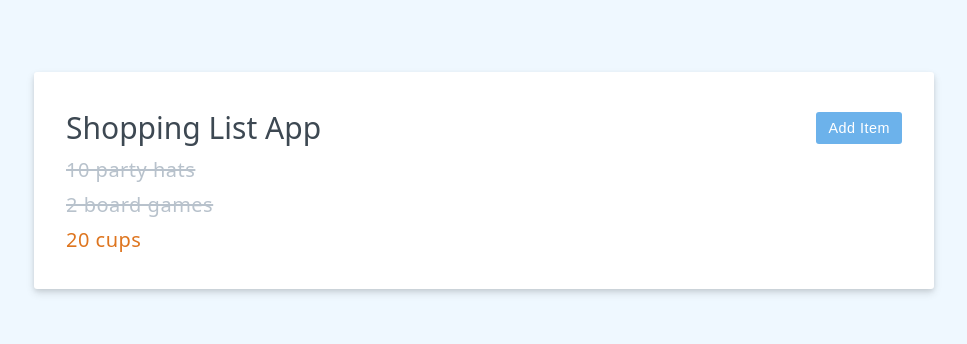
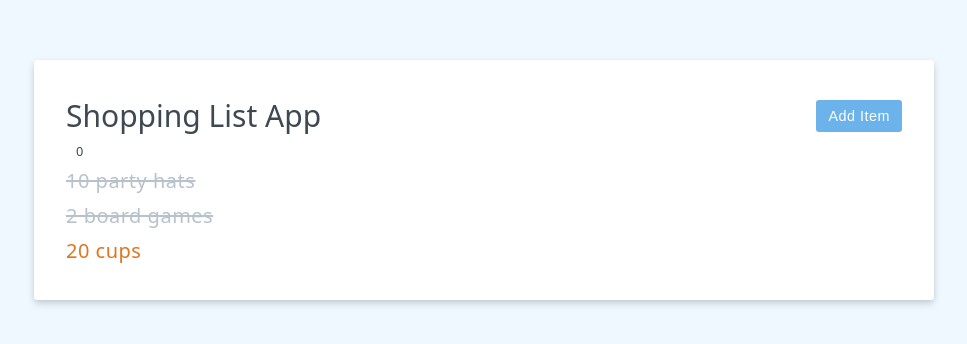
Before and after one commit to huy19712011/vue-app02, a Vue app: page / in a window 1280 px wide. Shown: the part 220-564 px from the top of the page, without its empty margins (156-1123 px from the left). Built offline with nearby package versions, Linux system fonts and the light colour scheme.

Commit message:
Computed Properties - part 1

```diff
--- a/src/App.vue
+++ b/src/App.vue
@@ -1,7 +1,9 @@
 <script setup>
-import { ref } from "vue";
+import { ref, computed } from "vue";
 const header = ref("Shopping List App");
-
+const characterCount = computed(() => {
+  return newItem.value.length;
+});
 const items = ref([
   { id: 1, label: "10 party hats", purchased: true, hightPriority: false },
   { id: 2, label: "2 board games", purchased: true, hightPriority: false },
@@ -39,7 +41,7 @@ const togglePurchased = (item) => {
     </button>
   </div>
   <form class="add-item-form" v-on:submit.prevent="saveItem" v-if="editing">
-    <input type="text" placeholder="Add an Item" v-model.lazy="newItem" />
+    <input type="text" placeholder="Add an Item" v-model="newItem" />
 
     <label>
       <input type="checkbox" v-model="newItemHighPriority" /> Hight Priority
@@ -48,6 +50,7 @@ const togglePurchased = (item) => {
       Save Item
     </button>
   </form>
+  <p class="counter">{{ characterCount }}</p>
   <ul>
     <li
       v-for="({ id, label, purchased, hightPriority }, index) in items"
```
